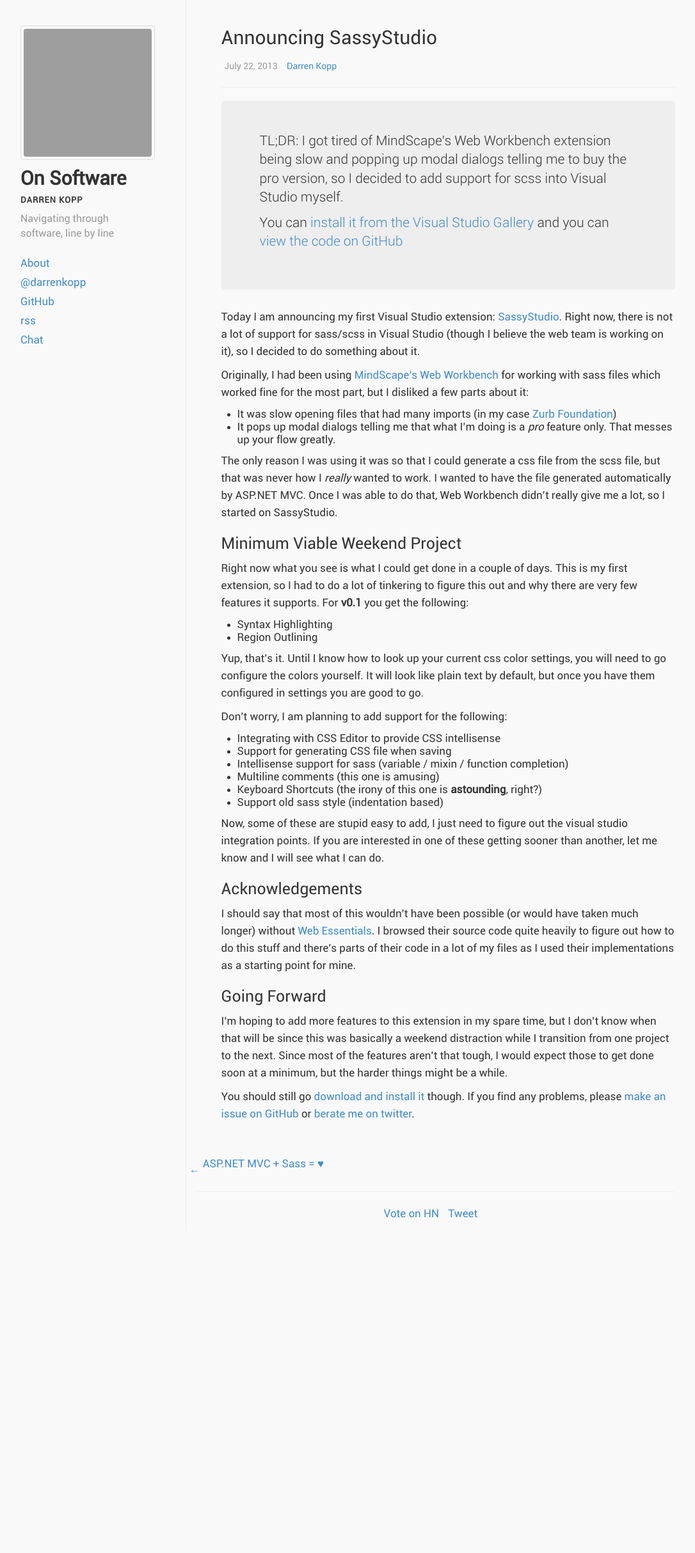
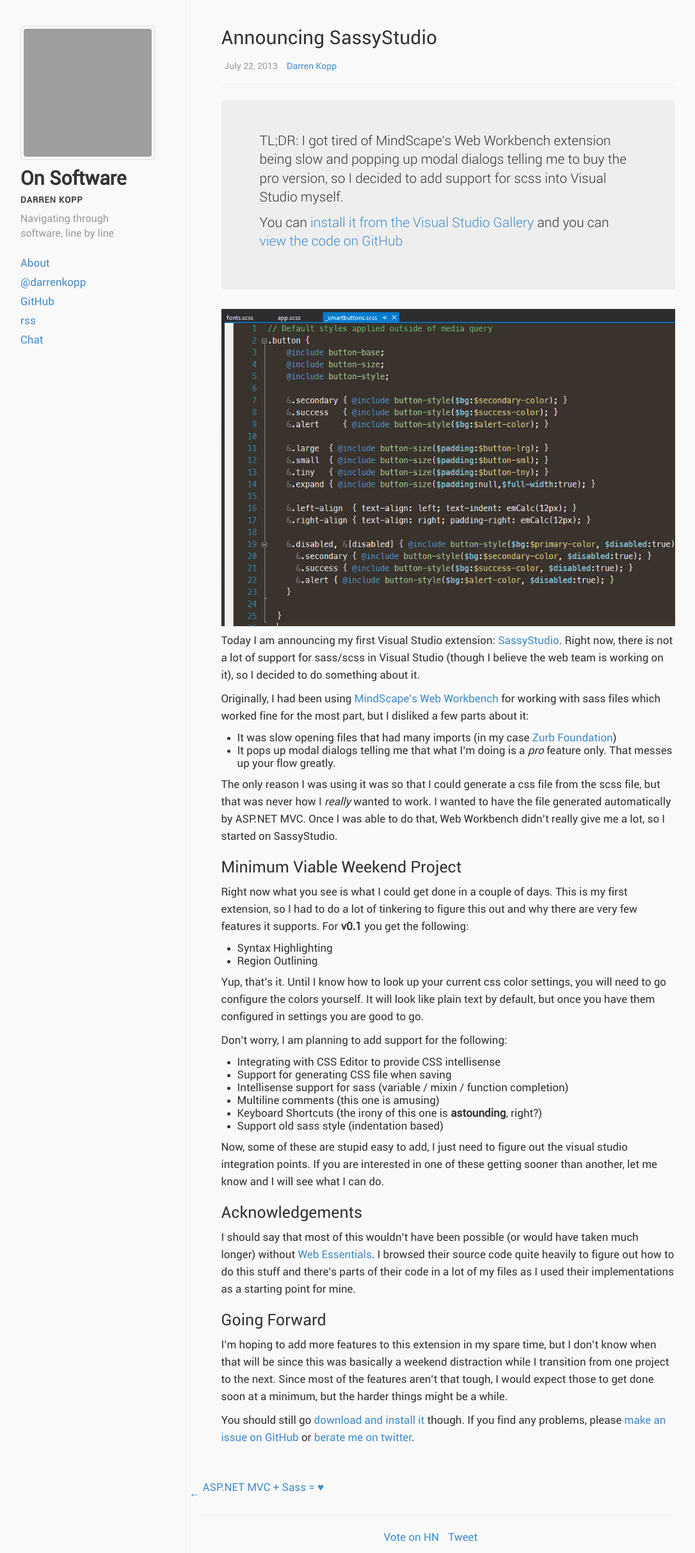
Before and after one commit to darrenkopp/darrenkopp.github.com, a Jekyll site: the page built from _posts/2013-07-21-Announcing-SassyStudio.md, in a window 1280 px wide. Shown: the whole page at 64% size, without its empty margins (58-1144 px from the left). Built offline with Jekyll 4.4.1, drawn with Linux system fonts in a browser that asks for light colours; comment, search, counter and statistics services are not loaded; before the commit the page ends 1922 px from its top, so only the background shows below that; grey boxes are pictures that could not be loaded.

Commit message:
add screenshot
add screenshot to the post

```diff
--- a/_posts/2013-07-21-Announcing-SassyStudio.md
+++ b/_posts/2013-07-21-Announcing-SassyStudio.md
@@ -16,6 +16,8 @@
 		and you can <a href="https://github.com/darrenkopp/SassyStudio">view the code on GitHub</a>
 	</p>
 </div>
+
+<img src="/assets/2013-07-21-SassyStudio.png">
 
 Today I am announcing my first Visual Studio extension: [SassyStudio](https://github.com/darrenkopp/SassyStudio).
 Right now, there is not a lot of support for sass/scss in Visual Studio (though I believe the web team is working on it),
```
Also changed, not shown: assets/2013-07-21-SassyStudio.png (added).
